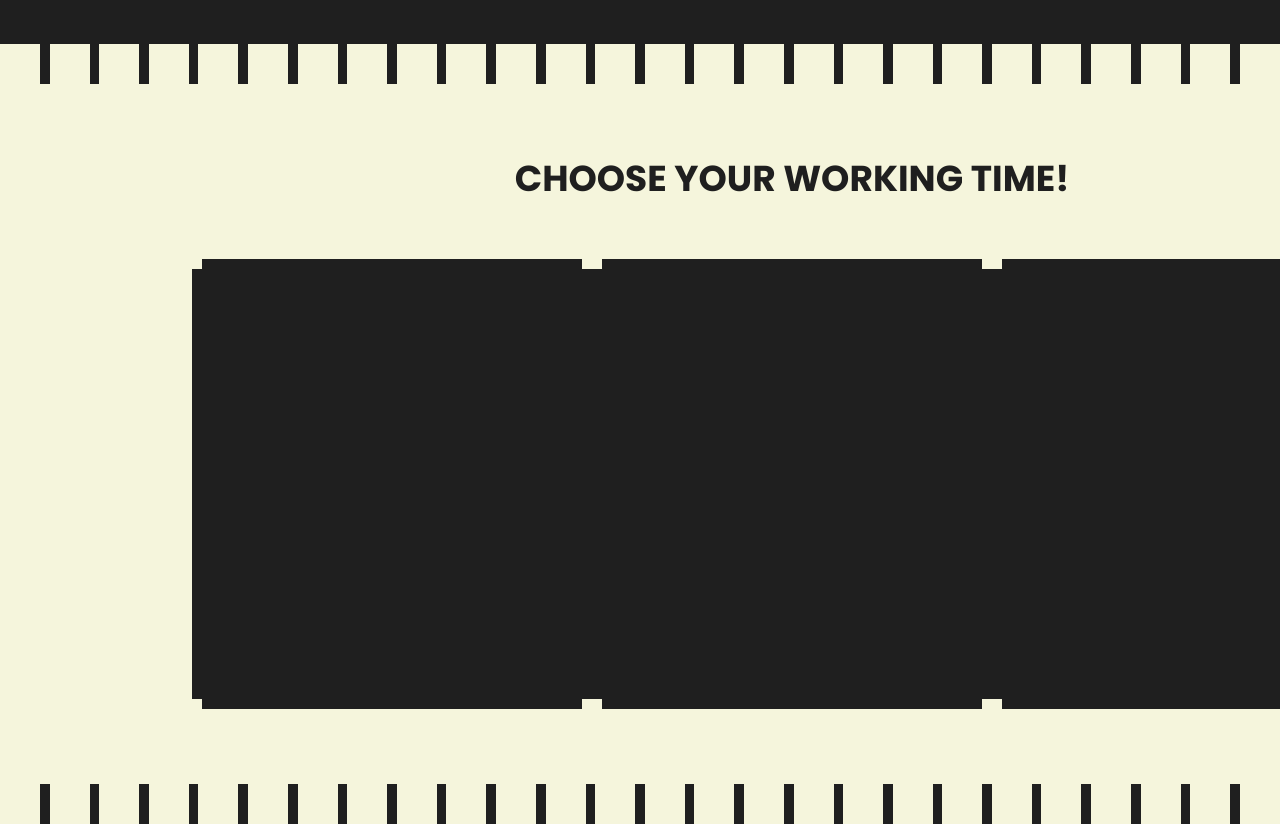
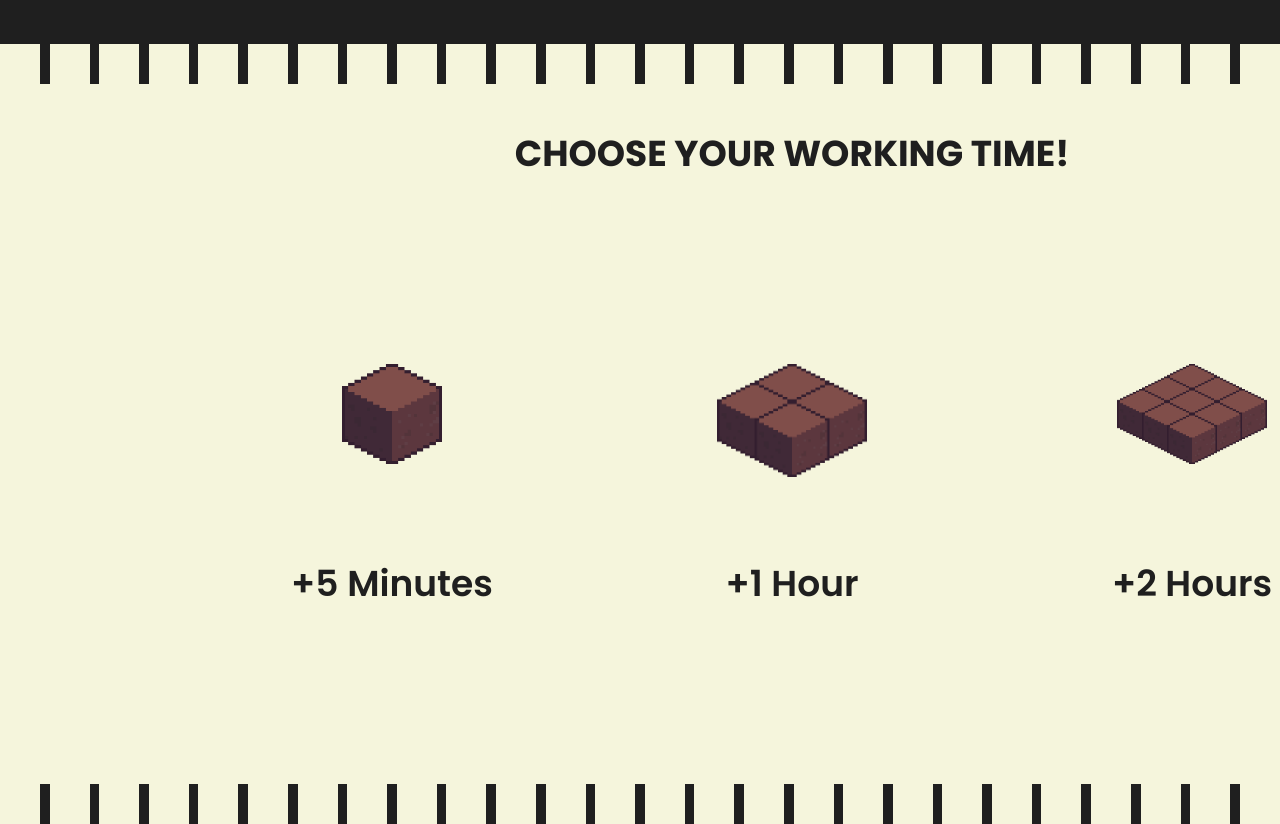
Before and after one commit to mahdi204/PlantsForPlansWebsite, a React (Vite) app: page / in a window 1280 px wide. Shown: the part 820-1644 px from the top of the page. Built offline with nearby package versions, Linux system fonts and the light colour scheme; a web font is replaced by a local one.

Commit message:
editing plans blocks explanation

```diff
--- a/src/Components/Plans.jsx
+++ b/src/Components/Plans.jsx
@@ -33,26 +33,41 @@ const Plans = () => {
             </div>
             {/* the content of the plans.jsx */}
             <div className='the-content-container flex w-[100%] bg-[#f5f5dc] h-[700px]'>
-                <div className='the-content w-[100%] mx-[15%] my-[40px] flex justify-center flex-col ' >
+                <div
+                    className='the-content w-[100%] mx-[15%] my-[40px] flex justify-center flex-col '
+                    style={{ fontFamily: "poppins", fontWeight: 600 }}
+                >
                     <h1 className='text-[#1f1f1f] text-4xl uppercase flex justify-center items-center mb-[60px] ' style={{ fontFamily: 'Poppins, sans-serif', fontWeight: '700' }}>Choose Your Working Time!</h1>
                     <div className='flex justify-around items-center '>
-                        <div className='relative flex h-[450px] w-[400px] bg-[#1f1f1f]'>
-                            <div className='absolute top-0 left-0 w-[10px] h-[10px] bg-[#f5f5dc]'></div> {/* Top-left corner */}
-                            <div className='absolute top-0 right-0 w-[10px] h-[10px] bg-[#f5f5dc]'></div> {/* Top-right corner */}
-                            <div className='absolute bottom-0 left-0 w-[10px] h-[10px] bg-[#f5f5dc]'></div> {/* Bottom-left corner */}
-                            <div className='absolute bottom-0 right-0 w-[10px] h-[10px] bg-[#f5f5dc]'></div> {/* Bottom-right corner */}
+                        <div className='flex flex-col items-center justify-center h-[500px] w-[400px]  '>
+                            <div className='flex flex-col items-center justify-centerw-[100%] h-[200px]'>
+                                <img
+                                    className='max-w-[100px] h-auto object-contain'
+                                    src="/images/iso-block.png"
+                                    alt="alt image"
+                                />
+                            </div>
+                            <p className='text-4xl text-[#1f1f1f]'>+5 Minutes</p>
                         </div>
-                        <div className='relative flex h-[450px] w-[400px] bg-[#1f1f1f]'>
-                            <div className='absolute top-0 left-0 w-[10px] h-[10px] bg-[#f5f5dc]'></div> {/* Top-left corner */}
-                            <div className='absolute top-0 right-0 w-[10px] h-[10px] bg-[#f5f5dc]'></div> {/* Top-right corner */}
-                            <div className='absolute bottom-0 left-0 w-[10px] h-[10px] bg-[#f5f5dc]'></div> {/* Bottom-left corner */}
-                            <div className='absolute bottom-0 right-0 w-[10px] h-[10px] bg-[#f5f5dc]'></div> {/* Bottom-right corner */}
+                        <div className='flex flex-col items-center justify-center h-[500px] w-[400px] '>
+                            <div className='flex flex-col items-center justify-centerw-[100%] h-[200px]'>
+                                <img
+                                    className='max-w-[150px] h-auto object-contain'
+                                    src="/images/iso-blocks-4.png"
+                                    alt="alt image"
+                                />
+                            </div>
+                            <p className='text-4xl text-[#1f1f1f]'>+1 Hour</p>
                         </div>
-                        <div className='relative flex h-[450px] w-[400px] bg-[#1f1f1f]'>
-                            <div className='absolute top-0 left-0 w-[10px] h-[10px] bg-[#f5f5dc]'></div> {/* Top-left corner */}
-                            <div className='absolute top-0 right-0 w-[10px] h-[10px] bg-[#f5f5dc]'></div> {/* Top-right corner */}
-                            <div className='absolute bottom-0 left-0 w-[10px] h-[10px] bg-[#f5f5dc]'></div> {/* Bottom-left corner */}
-                            <div className='absolute bottom-0 right-0 w-[10px] h-[10px] bg-[#f5f5dc]'></div> {/* Bottom-right corner */}
+                        <div className='flex flex-col items-center justify-center h-[500px] w-[400px] '>
+                            <div className='flex flex-col items-center justify-centerw-[100%] h-[200px]'>
+                                <img
+                                    className='max-w-[150px] h-auto object-contain'
+                                    src="/images/iso-blocks-9.png"
+                                    alt="alt image"
+                                />
+                            </div>
+                            <p className='text-4xl text-[#1f1f1f]'>+2 Hours</p>
                         </div>
                     </div>
                 </div>
```
Also changed, not shown: public/images/iso-blocks-4.png (added), public/images/iso-blocks-9.png (added).
